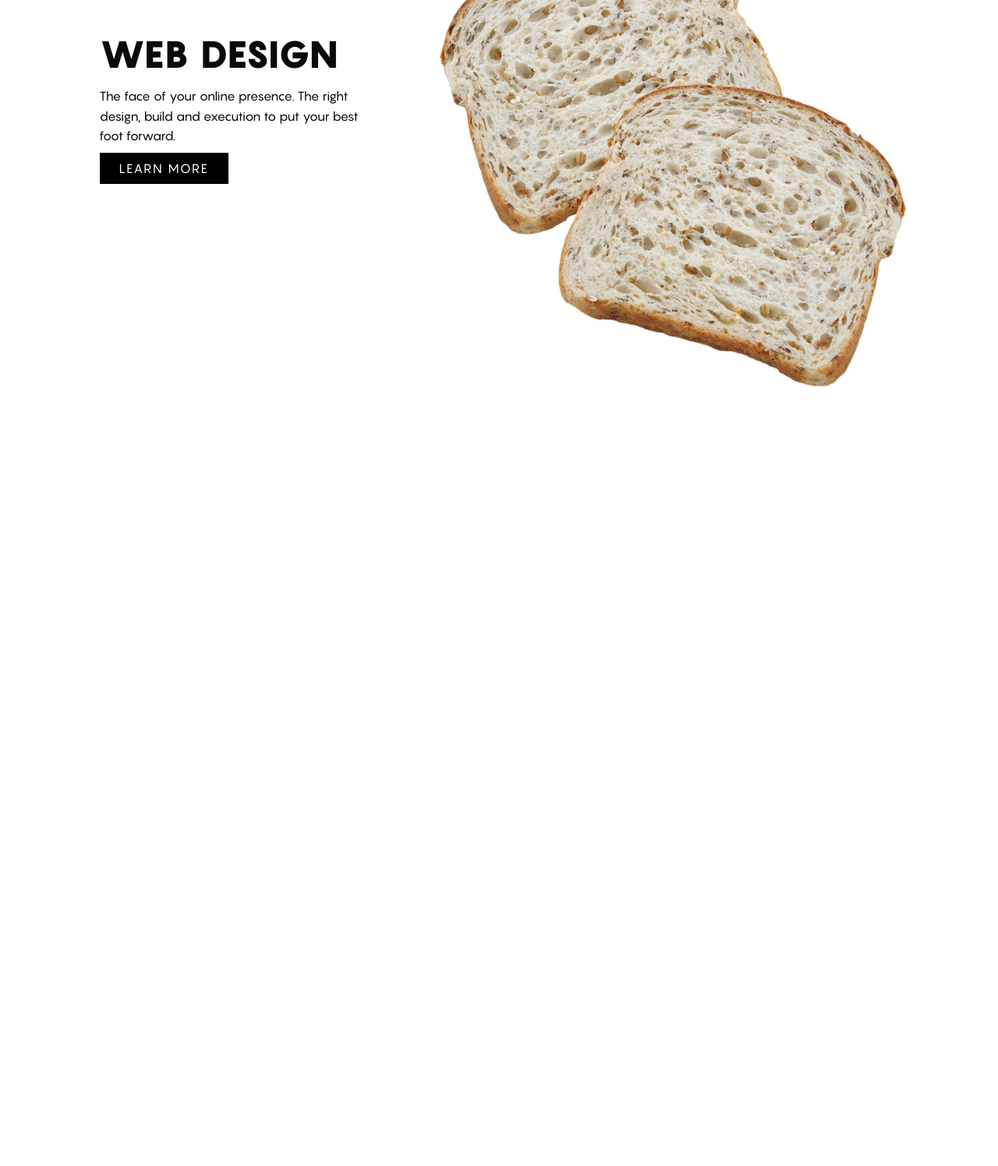
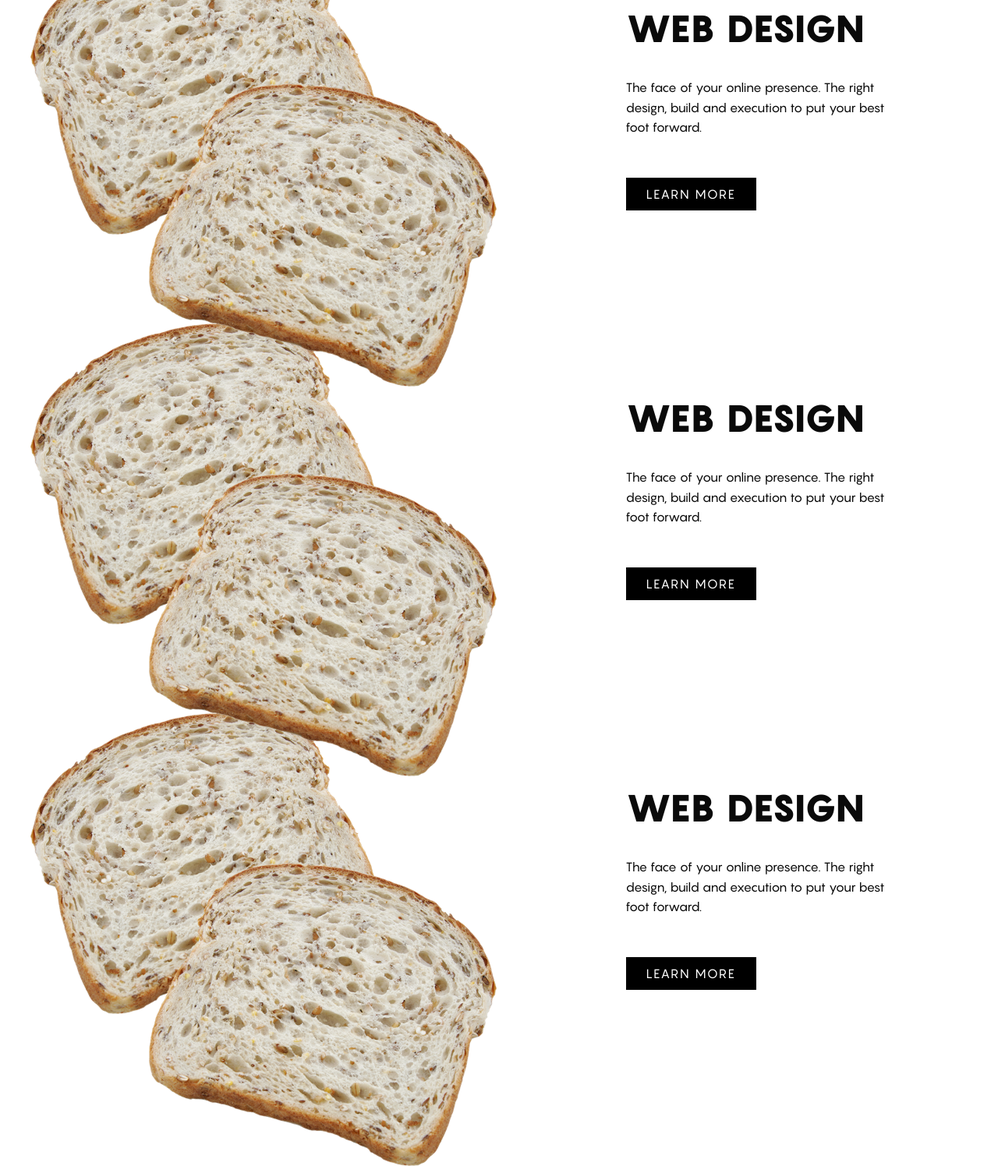
Before and after one commit to saltdigital/salt-full, a website: page app/index.html in a window 1280 px wide. Shown: the part 1095-2591 px from the top of the page at 78% size. Before the commit the page ends 1591 px from the top, so only its background shows below. Drawn offline with nearby package versions, Linux system fonts and the light colour scheme; files that its build step writes are made by us from their sources.

Commit message:
add other sections

```diff
--- a/app/index.html
+++ b/app/index.html
@@ -76,16 +76,42 @@
         <p>Delicious meals curated with hand-selected ingredients, we approach our marketing strategy the same way you approach your cuisine. With Purpose.</p>
       </div>
       <div class="flexbox">
+        <div class="flexbox__item flexbox__item-image">
+            <div class="bread-wrapper">
+              <img src="assets/images/home/bread-1.png" alt="bread" class="bread-1">
+              <img src="assets/images/home/bread-2.png" alt="bread" class="bread-2">
+            </div>
+        </div>
         <div class="flexbox__item flexbox__item-content">
             <h1>Web Design</h1>
             <p>The face of your online presence. The right design, build and execution to put your best foot forward.</p>
             <a href="/services" class="btn">Learn More</a>
         </div>
+      </div>
+      <div class="flexbox">
         <div class="flexbox__item flexbox__item-image">
-            <div class="img-wrapper">
+            <div class="bread-wrapper">
               <img src="assets/images/home/bread-1.png" alt="bread" class="bread-1">
               <img src="assets/images/home/bread-2.png" alt="bread" class="bread-2">
             </div>
+        </div>
+        <div class="flexbox__item flexbox__item-content">
+            <h1>Web Design</h1>
+            <p>The face of your online presence. The right design, build and execution to put your best foot forward.</p>
+            <a href="/services" class="btn">Learn More</a>
+        </div>
+      </div>
+      <div class="flexbox">
+        <div class="flexbox__item flexbox__item-image">
+            <div class="bread-wrapper">
+              <img src="assets/images/home/bread-1.png" alt="bread" class="bread-1">
+              <img src="assets/images/home/bread-2.png" alt="bread" class="bread-2">
+            </div>
+        </div>
+        <div class="flexbox__item flexbox__item-content">
+            <h1>Web Design</h1>
+            <p>The face of your online presence. The right design, build and execution to put your best foot forward.</p>
+            <a href="/services" class="btn">Learn More</a>
         </div>
       </div>
     </div> <!-- end container -->
--- a/app/styles/layout/layout.scss
+++ b/app/styles/layout/layout.scss
@@ -22,6 +22,12 @@ ul {
   padding: 10px 25px;
   letter-spacing: 2px;
   text-transform: uppercase;
+  border: 1px solid black;
+  transition: 300ms ease;
+  &:hover {
+    color: black;
+    background: white;
+  }
 }
 .container {
   max-width: 1600px;
@@ -37,6 +43,10 @@ ul {
   display: flex;
   align-items: center;
   justify-content: space-around;
+  flex-direction: column;
+  @include breakpoint(medium) {
+    flex-direction: row;
+  }
   // &__item {
   //   max-width: 500px;
   // }
@@ -47,25 +57,9 @@ ul {
       letter-spacing: 2px;
       text-transform: uppercase;
     }
-  }
-  .img-wrapper {
-    position: relative;
-    width: 500px;
-    // width: 100%;
-    height: 500px;
-  }
-  .bread-1, .bread-2 {
-    position: absolute;
-    max-width: inherit;
-  }
-  .bread-1 {
-    top: 45%;
-    right: -10px;
-    z-index: 2;
-  }
-  .bread-2 {
-    top: 30px;
-    left: -90px;
-    z-index: 1;
+    p {
+      margin-top: 30px;
+      margin-bottom: 60px;
+    }
   }
 }
--- a/app/styles/other/header.scss
+++ b/app/styles/other/header.scss
@@ -4,6 +4,7 @@ header {
   background: white;
   top: 0;
   left: 0;
+  z-index: 100;
   nav {
     display: flex;
     align-items: center;
--- a/app/styles/views/home.scss
+++ b/app/styles/views/home.scss
@@ -35,3 +35,25 @@
     margin: 0 auto;
   }
 }
+
+
+.bread-wrapper {
+  position: relative;
+  width: 500px;
+  // width: 100%;
+  height: 500px;
+}
+.bread-1, .bread-2 {
+  position: absolute;
+  max-width: inherit;
+}
+.bread-1 {
+  top: 45%;
+  right: -10px;
+  z-index: 2;
+}
+.bread-2 {
+  top: 30px;
+  left: -90px;
+  z-index: 1;
+}
```
